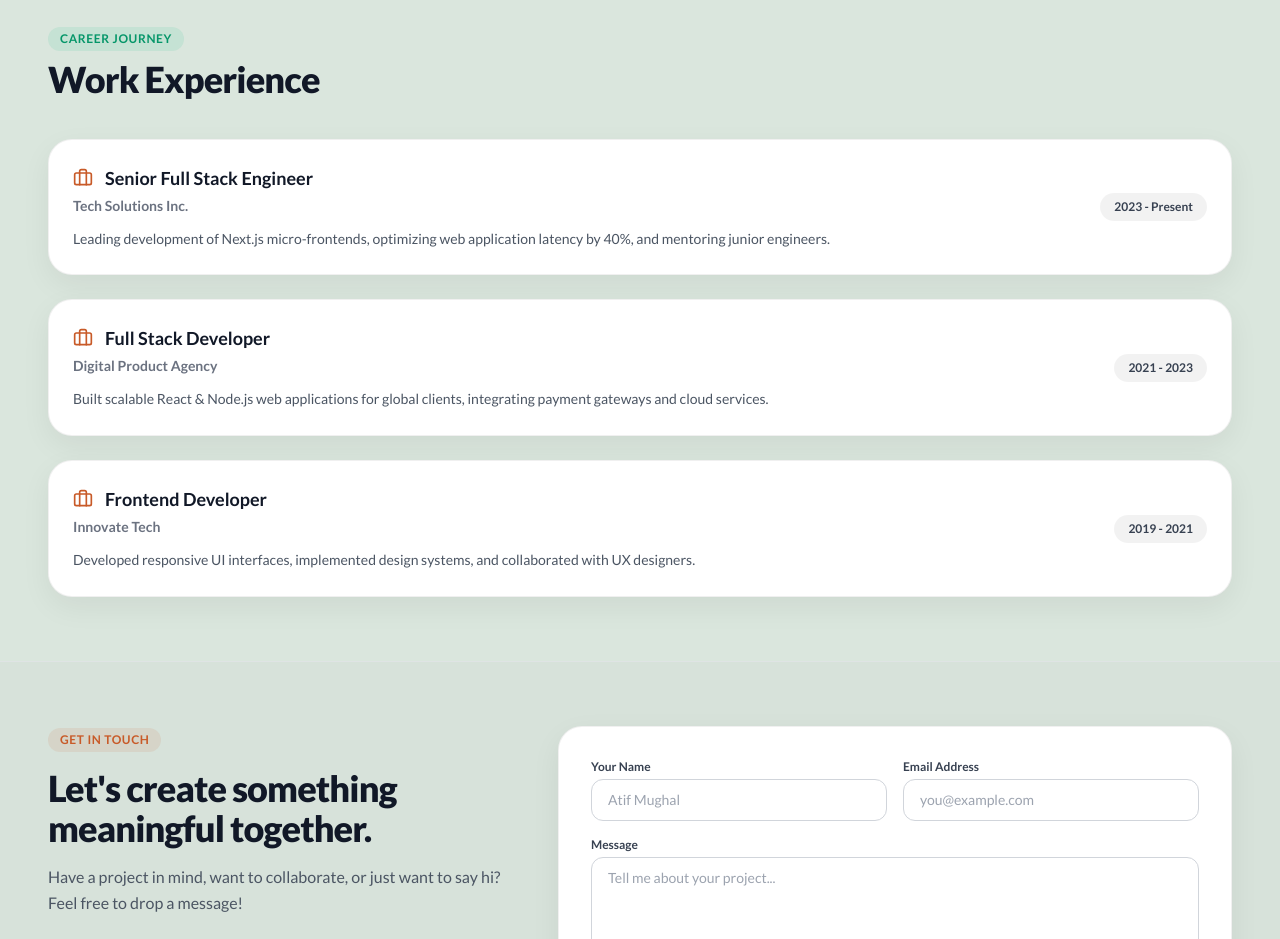
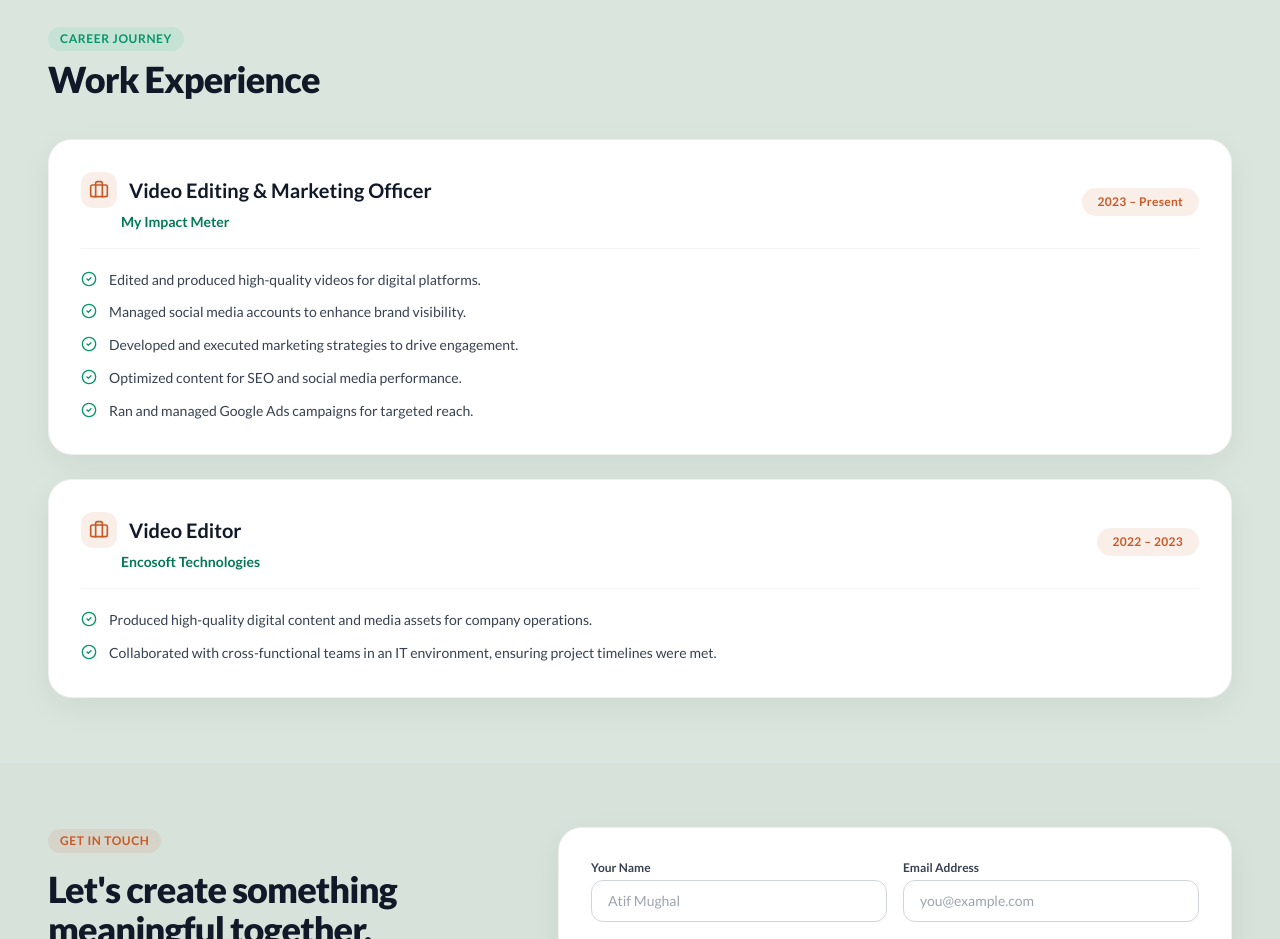
Before and after one commit to atif00150/Personal-Portfolio, a Next.js app: page / in a window 1280 px wide. Shown: the part 2980-3919 px from the top of the page. Built offline with nearby package versions, Linux system fonts and the light colour scheme.

Commit message:
Update Work Experience section with exact roles at My Impact Meter (2023 - Present) and Encosoft Technologies (2022 - 2023)

```diff
--- a/components/Sections.tsx
+++ b/components/Sections.tsx
@@ -860,22 +860,25 @@ export function SkillsSection() {
 export function ExperienceSection() {
   const experiences = [
     {
-      role: 'Senior Full Stack Engineer',
-      company: 'Tech Solutions Inc.',
-      period: '2023 - Present',
-      description: 'Leading development of Next.js micro-frontends, optimizing web application latency by 40%, and mentoring junior engineers.'
+      role: 'Video Editing & Marketing Officer',
+      company: 'My Impact Meter',
+      period: '2023 – Present',
+      points: [
+        'Edited and produced high-quality videos for digital platforms.',
+        'Managed social media accounts to enhance brand visibility.',
+        'Developed and executed marketing strategies to drive engagement.',
+        'Optimized content for SEO and social media performance.',
+        'Ran and managed Google Ads campaigns for targeted reach.'
+      ]
     },
     {
-      role: 'Full Stack Developer',
-      company: 'Digital Product Agency',
-      period: '2021 - 2023',
-      description: 'Built scalable React & Node.js web applications for global clients, integrating payment gateways and cloud services.'
-    },
-    {
-      role: 'Frontend Developer',
-      company: 'Innovate Tech',
-      period: '2019 - 2021',
-      description: 'Developed responsive UI interfaces, implemented design systems, and collaborated with UX designers.'
+      role: 'Video Editor',
+      company: 'Encosoft Technologies',
+      period: '2022 – 2023',
+      points: [
+        'Produced high-quality digital content and media assets for company operations.',
+        'Collaborated with cross-functional teams in an IT environment, ensuring project timelines were met.'
+      ]
     }
   ];
 
@@ -894,18 +897,30 @@ export function ExperienceSection() {
 
         <div className="space-y-6 font-lato">
           {experiences.map((exp, idx) => (
-            <div key={idx} className="p-6 rounded-3xl card-theme bg-white flex flex-col md:flex-row md:items-center justify-between gap-4">
-              <div className="space-y-1">
-                <div className="flex items-center gap-3">
-                  <Briefcase className="w-5 h-5 text-terracotta" />
-                  <h3 className="text-lg font-bold text-gray-900">{exp.role}</h3>
+            <div key={idx} className="p-6 sm:p-8 rounded-3xl card-theme bg-white border border-black/5 shadow-[0_10px_30px_rgba(0,0,0,0.04)] space-y-4">
+              <div className="flex flex-col sm:flex-row sm:items-center justify-between gap-2 border-b border-gray-100 pb-4">
+                <div className="space-y-1">
+                  <div className="flex items-center gap-3">
+                    <div className="p-2 rounded-xl bg-terracotta/10 text-terracotta">
+                      <Briefcase className="w-5 h-5" />
+                    </div>
+                    <h3 className="text-xl font-bold text-gray-900">{exp.role}</h3>
+                  </div>
+                  <p className="text-sm font-bold text-emerald-700 pl-10">{exp.company}</p>
                 </div>
-                <p className="text-sm font-semibold text-gray-500">{exp.company}</p>
-                <p className="text-sm text-gray-600 pt-2 leading-relaxed">{exp.description}</p>
+                <span className="shrink-0 px-4 py-1.5 rounded-full bg-terracotta/10 text-terracotta text-xs font-bold tracking-wide w-fit">
+                  {exp.period}
+                </span>
               </div>
-              <span className="shrink-0 px-3.5 py-1.5 rounded-full bg-black/5 text-xs font-bold text-gray-700 w-fit">
-                {exp.period}
-              </span>
+
+              <ul className="space-y-2.5 pt-1">
+                {exp.points.map((pt, pIdx) => (
+                  <li key={pIdx} className="flex items-start gap-3 text-sm text-gray-700 font-medium leading-relaxed">
+                    <CheckCircle2 className="w-4 h-4 text-emerald-600 shrink-0 mt-0.5" />
+                    <span>{pt}</span>
+                  </li>
+                ))}
+              </ul>
             </div>
           ))}
         </div>
```
